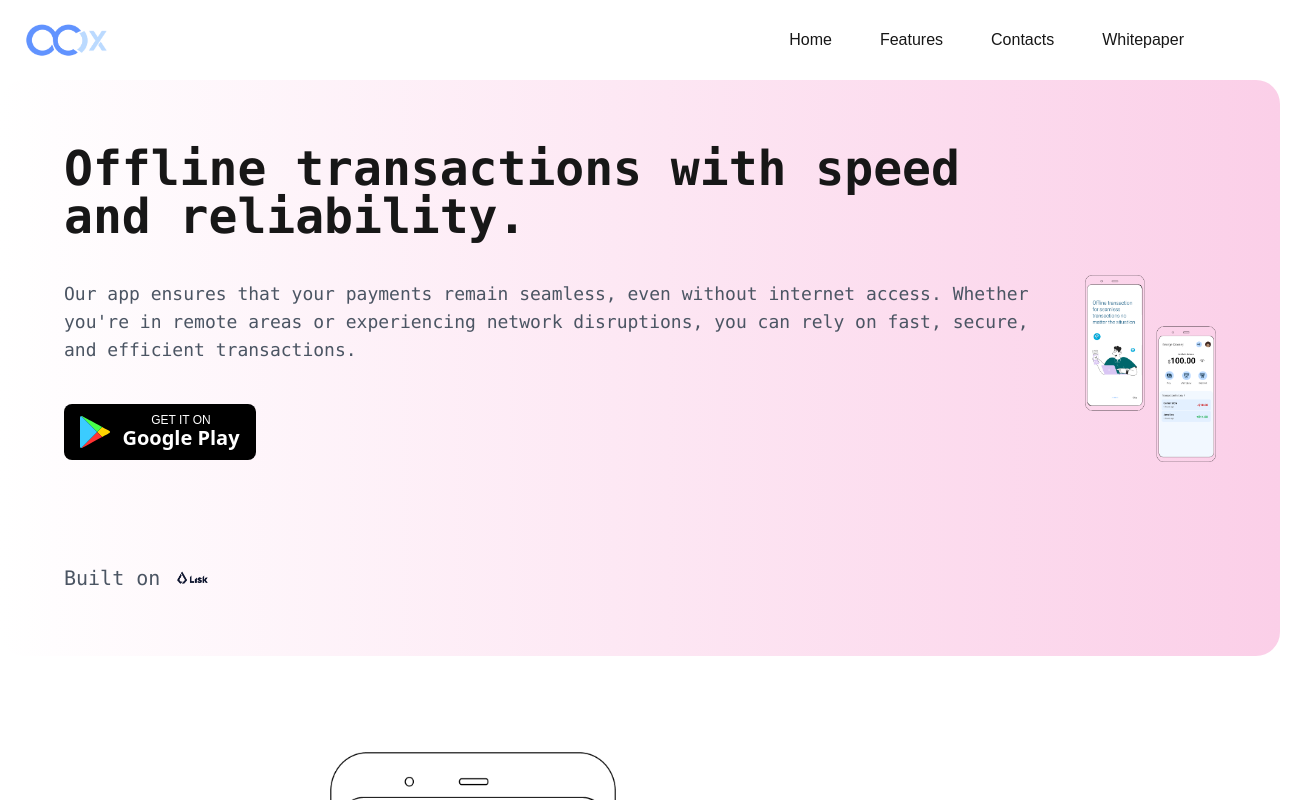
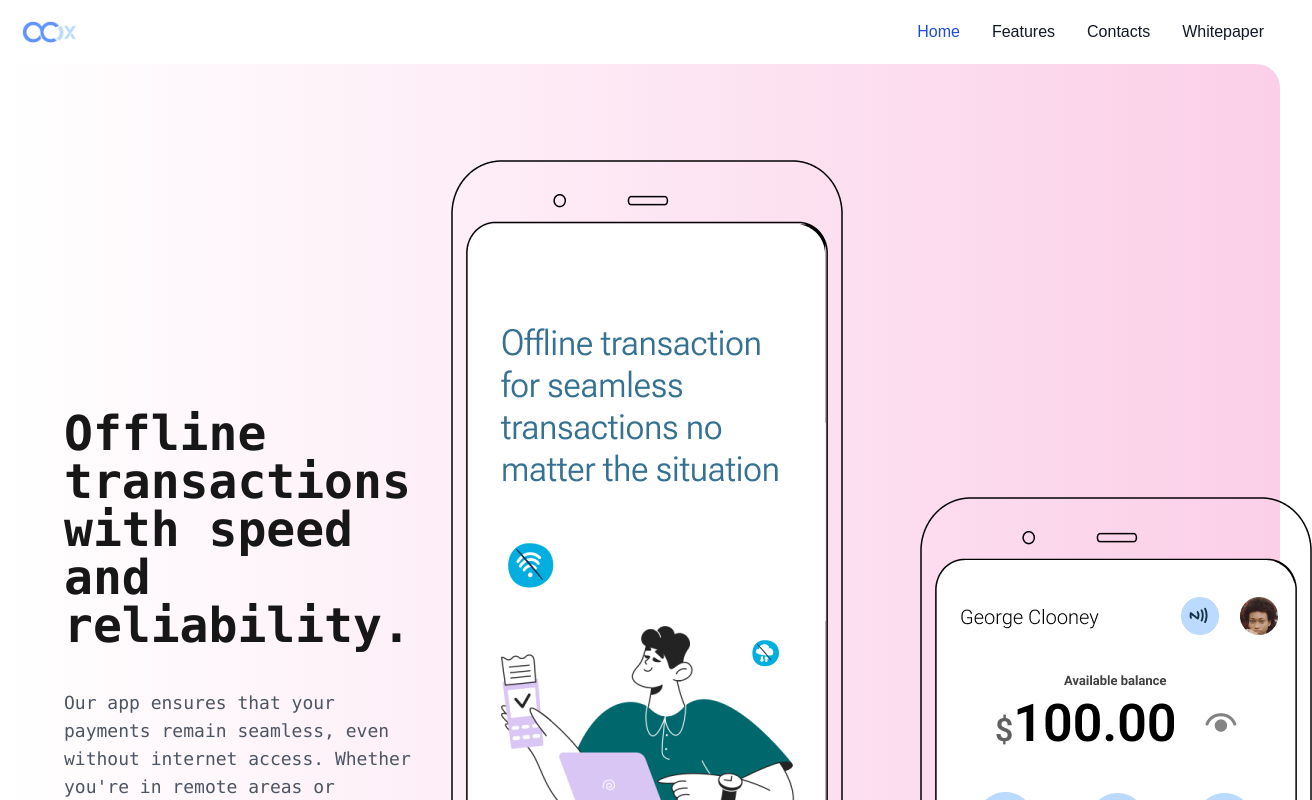
Before and after one commit to offconnectx/ocxweb, a Next.js app: page / in a window 1280 px wide. Shown: the top 800 px of the page, 1312 px wide, since content can reach past the window. Built offline with nearby package versions, Linux system fonts and the light colour scheme.

Commit message:
adaptive navigation bar

```diff
--- a/app/components/AboutUs.tsx
+++ b/app/components/AboutUs.tsx
@@ -6,13 +6,13 @@
           <div className="w-full justify-center items-start gap-6 grid sm:grid-cols-2 grid-cols-1 lg:order-first order-last">
             <div className="pt-24 lg:justify-center sm:justify-end justify-start items-start gap-2.5 flex">
               <img
-                className=" rounded-xl object-cover"
+                className=" rounded-xl md:w-10/12 w-1/2 object-cover"
                 src="/mock_3.png"
                 alt="about Us image"
               />
             </div>
             <img
-              className="sm:ml-0 ml-auto rounded-xl object-cover"
+              className="sm:ml-0 ml-auto md:w-10/12 w-1/2 rounded-xl object-cover"
               src="/mock_4.png"
               alt="about Us image"
             />
--- a/app/components/GooglePlayDownloadButton.tsx
+++ b/app/components/GooglePlayDownloadButton.tsx
@@ -2,7 +2,7 @@
   return (
     <button
       type="button"
-      className="flex items-center justify-center w-48 text-white bg-black rounded-lg h-14"
+      className="flex items-center justify-center md:mx-0 mx-auto w-48 text-white bg-black rounded-lg h-14"
     >
       <div className="mr-3">
         <svg viewBox="30 336.7 120.9 129.2" width="30">
--- a/app/components/Header.tsx
+++ b/app/components/Header.tsx
@@ -5,7 +5,7 @@
 const Header = () => {
   return (
     <div className="w-full bg-gradient-to-r from-white to-pink-200 rounded-3xl">
-      <div className="flex flex-col md:flex-row items-center justify-between mx-auto max-w-6xl py-8 md:py-16 gap-y-10 md:gap-x-10">
+      <div className="flex flex-col md:flex-row items-center justify-between mx-auto   md:max-w-6xl py-8 md:py-24 gap-y-10 md:gap-x-10">
         <div className="flex flex-col gap-y-6 md:gap-y-10 text-center md:text-left">
           <p className="text-3xl md:text-5xl font-mono font-bold">
             {`Offline transactions with speed and reliability.`}
@@ -24,16 +24,17 @@
             </Link>
           </div>
         </div>
-        <div className="flex justify-center md:justify-end">
+        {/* <div className="flex justify-center md:justify-end"> */}
           <Image
-            height={300}
-            width={300}
+            className = "md:w-full w-10/12"
+            height={500}
+            width={500}
             // md:height={450}
             // md:width={450}
             src="/mock_1.png"
             alt="App Mockup"
           />
-        </div>
+        {/* </div> */}
       </div>
     </div>
   );
--- a/app/components/NavigationBar.tsx
+++ b/app/components/NavigationBar.tsx
@@ -1,26 +1,79 @@
+'use client';
+import { useState } from "react"; // Import the useState hook
 import Image from "next/image";
 import Link from "next/link";
 
 const NavigationBar = () => {
+  const [isMenuOpen, setIsMenuOpen] = useState(false); // State to handle menu visibility
+
+  const toggleMenu = () => {
+    setIsMenuOpen(!isMenuOpen); // Toggle menu visibility
+  };
+
   return (
-    <nav className="flex w-full p-4 pr-24 items-center justify-between">
-      <Logo />
-      <Menu />
+    <nav className="bg-white border-gray-200 dark:bg-gray-900">
+      <div className="max-w-screen-xl flex flex-wrap items-center justify-between mx-auto p-4">
+        <a href="https://offconnect.io/" className="flex items-center space-x-3 rtl:space-x-reverse">
+          <img src="/ocx.png" className="h-8" alt="Logo" />
+        </a>
+        <ToggleMenuButton toggleMenu={toggleMenu} isMenuOpen={isMenuOpen} />
+        <Menu isMenuOpen={isMenuOpen} />
+      </div>
     </nav>
   );
 };
 
-const Logo = () => {
-  return <Image height={100} width={100} src="/ocx.png" alt="" />;
+const ToggleMenuButton = (props: { toggleMenu: VoidFunction, isMenuOpen: Boolean }) => {
+  return (
+    <button
+      onClick={props.toggleMenu} // Attach the toggle function to the onClick event
+      type="button"
+      className="inline-flex items-center p-2 w-10 h-10 justify-center text-sm text-gray-500 rounded-lg md:hidden hover:bg-gray-100 focus:outline-none focus:ring-2 focus:ring-gray-200 dark:text-gray-400 dark:hover:bg-gray-700 dark:focus:ring-gray-600"
+      aria-controls="navbar-default"
+      aria-expanded={props.isMenuOpen ? "true" : "false"}
+    >
+      <span className="sr-only">Open main menu</span>
+      <svg
+        className="w-5 h-5"
+        aria-hidden="true"
+        xmlns="http://www.w3.org/2000/svg"
+        fill="none"
+        viewBox="0 0 17 14"
+      >
+        <path
+          stroke="currentColor"
+          strokeLinecap="round"
+          strokeLinejoin="round"
+          strokeWidth="2"
+          d="M1 1h15M1 7h15M1 13h15"
+        />
+      </svg>
+    </button>
+  );
 };
 
-const Menu = () => {
+const Menu = (props: { isMenuOpen: Boolean }) => {
   return (
-    <div className="flex gap-x-12 font-">
-      <Link href={"#"}>Home</Link>
-      <Link href={"#"}>Features</Link>
-      <Link href={"#"}>Contacts</Link>
-      <Link href={"#"}>Whitepaper</Link>
+    <div
+      className={`${
+        props.isMenuOpen ? "block" : "hidden"
+      } w-full md:block md:w-auto`} // Dynamically change the class based on state
+      id="navbar-default"
+    >
+      <ul className="font-medium flex flex-col p-4 md:p-0 mt-4 border border-gray-100 rounded-lg bg-gray-50 md:flex-row md:space-x-8 rtl:space-x-reverse md:mt-0 md:border-0 md:bg-white dark:bg-gray-800 md:dark:bg-gray-900 dark:border-gray-700">
+        <li>
+          <a href="#" className="block py-2 px-3 text-white bg-blue-700 rounded md:bg-transparent md:text-blue-700 md:p-0 dark:text-white md:dark:text-blue-500" aria-current="page">Home</a>
+        </li>
+        <li>
+          <a href="#" className="block py-2 px-3 text-gray-900 rounded hover:bg-gray-100 md:hover:bg-transparent md:border-0 md:hover:text-blue-700 md:p-0 dark:text-white md:dark:hover:text-blue-500 dark:hover:bg-gray-700 dark:hover:text-white md:dark:hover:bg-transparent">Features</a>
+        </li>
+        <li>
+          <a href="#" className="block py-2 px-3 text-gray-900 rounded hover:bg-gray-100 md:hover:bg-transparent md:border-0 md:hover:text-blue-700 md:p-0 dark:text-white md:dark:hover:text-blue-500 dark:hover:bg-gray-700 dark:hover:text-white md:dark:hover:bg-transparent">Contacts</a>
+        </li>
+        <li>
+          <a href="#" className="block py-2 px-3 text-gray-900 rounded hover:bg-gray-100 md:hover:bg-transparent md:border-0 md:hover:text-blue-700 md:p-0 dark:text-white md:dark:hover:text-blue-500 dark:hover:bg-gray-700 dark:hover:text-white md:dark:hover:bg-transparent">Whitepaper</a>
+        </li>
+      </ul>
     </div>
   );
 };
```
Also changed, not shown: 1 other file (tests, documents, lock files or other folders).
